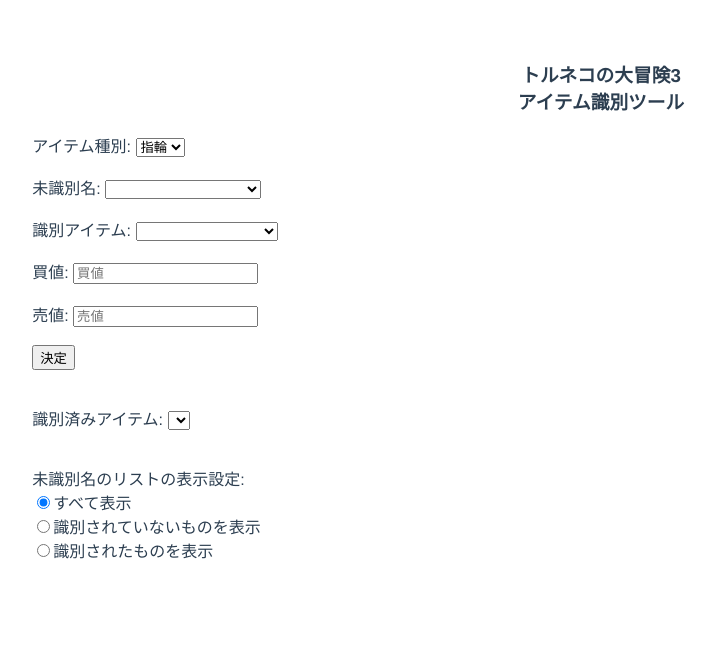
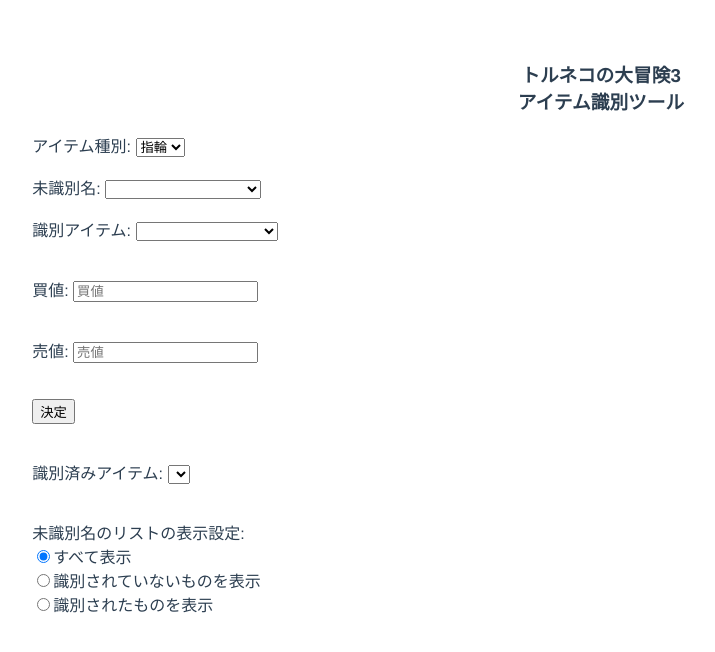
Before and after one commit to mitleidstein/TorunekoTool, a Vue app in the folder toruneko3_tool_vue/: page / in a window 1280 px wide. Shown: the top 652 px of the page, without its empty margins (39-754 px from the left). Built offline with nearby package versions, Linux system fonts and the light colour scheme.

Commit message:
微調整

```diff
--- a/toruneko3_tool_vue/src/App.vue
+++ b/toruneko3_tool_vue/src/App.vue
@@ -145,25 +145,27 @@
           {{ item.name }}
         </option>
       </select>
-      <div v-if="savedItem">保存されているアイテム: {{ savedItem.name }}</div>
+      <div v-if="savedItem">
+        保存されているアイテム: {{ savedItem.name }}
+      </div>
+      <div v-else><br /></div>
 
-      <br />
       <br />
       買値:
       <input v-model="buyingPrice" placeholder="買値" />
       <div v-if="savedBuyingPrice">
         保存されている買値: {{ savedBuyingPrice }}
       </div>
+      <div v-else><br /></div>
 
-      <br />
       <br />
       売値:
       <input v-model="sellingPrice" placeholder="売値" />
       <div v-if="savedSellingPrice">
         保存されている売値: {{ savedSellingPrice }}
       </div>
+      <div v-else><br /></div>
 
-      <br />
       <br />
       <button @click="enter">
         <div v-if="savedItem || savedBuyingPrice || savedSellingPrice">
```
